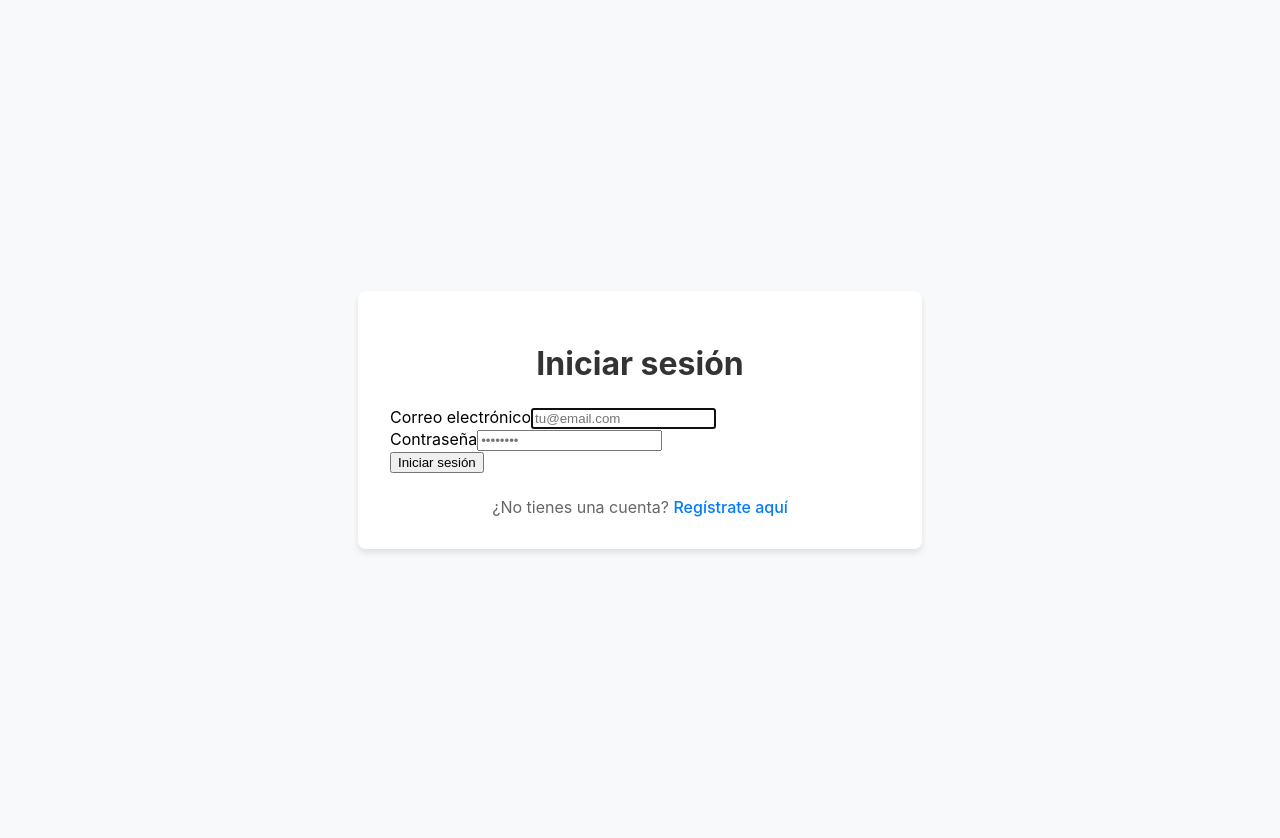
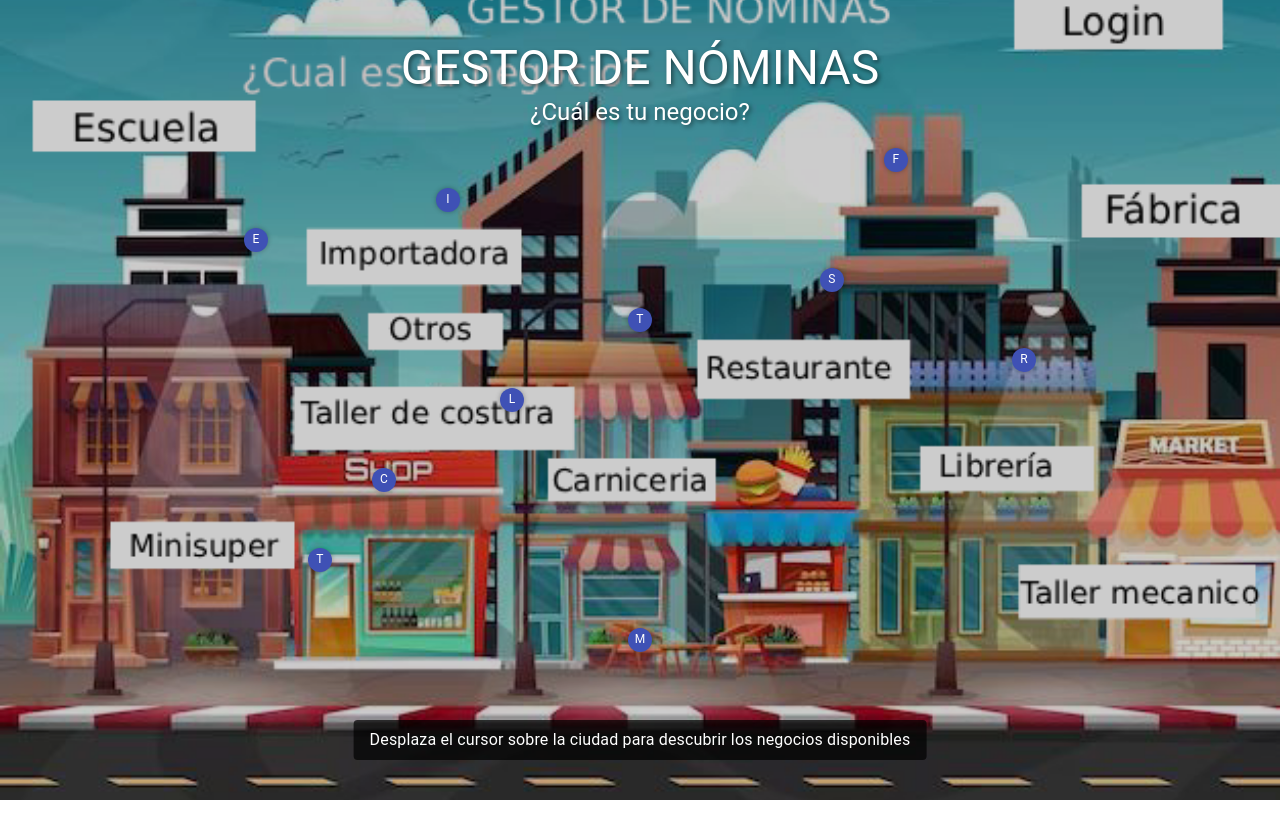
Before and after one commit to EATrejo/gestor_nominas, a React (Create React App) app in the folder frontend/: page / in a window 1280 px wide. Before the commit this address led to /login. After the commit the page ends 800 px from the top, so only its background shows below. Built offline with nearby package versions, Linux system fonts and the light colour scheme.

Commit message:
Implementacion de citymao

```diff
--- a/frontend/src/App.js
+++ b/frontend/src/App.js
@@ -5,6 +5,8 @@ import { useAuth } from './auth/AuthContext';
 import LoginPage from './pages/LoginPage';
 import RegisterPage from './pages/RegisterPage';
 import Dashboard from './pages/Dashboard';
+import CityMap from './components/CityMap';
+import MainLayout from './layouts/MainLayout';
 
 // Componente de Ruta Privada
 const PrivateRoute = ({ children }) => {
@@ -12,10 +14,23 @@ const PrivateRoute = ({ children }) => {
   return user ? children : <Navigate to="/login" />;
 };
 
+// Componente para la página de inicio (landing) con CityMap
+const HomePage = () => (
+  <MainLayout>
+    <CityMap />
+  </MainLayout>
+);
+
 function App() {
   return (
     <BrowserRouter>
       <Routes>
+        {/* Ruta principal ahora muestra el CityMap */}
+        <Route path="/" element={<HomePage />} />
+
+        {/* Ruta alternativa para el CityMap (si se necesita) */}
+        <Route path="/city-map" element={<HomePage />} />
+
         {/* Rutas públicas */}
         <Route path="/login" element={<LoginPage />} />
         <Route path="/register" element={<RegisterPage />} />
@@ -30,8 +45,11 @@ function App() {
           }
         />
 
-        {/* Redirección por defecto */}
-        <Route path="/" element={<Navigate to="/dashboard" />} />
+        {/* Redirección desde el CityMap al registro */}
+        <Route
+          path="/register-from-map"
+          element={<RegisterPage fromMap={true} />}
+        />
 
         {/* Redirección para rutas no encontradas */}
         <Route path="*" element={<Navigate to="/" />} />
--- /dev/null
+++ b/frontend/src/components/BusinessMarker.js
@@ -0,0 +1,68 @@
+import React from 'react';
+import { Box, Typography, Zoom } from '@mui/material';
+
+const BusinessMarker = ({ type, x, y, isHovered, onClick, onMouseEnter, onMouseLeave }) => {
+  return (
+    <Box
+      onClick={onClick}
+      onMouseEnter={onMouseEnter}
+      onMouseLeave={onMouseLeave}
+      sx={{
+        position: 'absolute',
+        left: `${x}%`,
+        top: `${y}%`,
+        transform: 'translate(-50%, -50%)',
+        zIndex: 2,
+        transition: 'all 0.3s ease',
+        '&:hover': {
+          transform: 'translate(-50%, -50%) scale(1.2)',
+        }
+      }}
+    >
+      {/* Punto del marcador */}
+      <Box sx={{
+        width: 24,
+        height: 24,
+        borderRadius: '50%',
+        backgroundColor: isHovered ? '#ff5722' : '#3f51b5',
+        display: 'flex',
+        alignItems: 'center',
+        justifyContent: 'center',
+        color: 'white',
+        fontWeight: 'bold',
+        boxShadow: isHovered ? '0 0 15px rgba(255, 87, 34, 0.7)' : '0 0 5px rgba(0,0,0,0.3)',
+        cursor: 'pointer',
+        position: 'relative',
+      }}>
+        <Typography variant="body2" sx={{ fontSize: '0.75rem' }}>
+          {type.charAt(0).toUpperCase()}
+        </Typography>
+
+        {/* Tooltip con el nombre completo */}
+        <Zoom in={isHovered}>
+          <Typography
+            variant="caption"
+            sx={{
+              position: 'absolute',
+              top: -40,
+              left: '50%',
+              transform: 'translateX(-50%)',
+              whiteSpace: 'nowrap',
+              backgroundColor: 'rgba(0,0,0,0.8)',
+              color: 'white',
+              padding: '4px 12px',
+              borderRadius: 2,
+              fontSize: '0.8rem',
+              textTransform: 'capitalize',
+              boxShadow: '0 2px 10px rgba(0,0,0,0.2)',
+            }}
+          >
+            {type}
+          </Typography>
+        </Zoom>
+      </Box>
+    </Box>
+  );
+};
+
+export default BusinessMarker;
--- /dev/null
+++ b/frontend/src/components/CityMap.js
@@ -0,0 +1,134 @@
+import React, { useState, useEffect } from 'react';
+import { useNavigate } from 'react-router-dom';
+import { Box, Typography } from '@mui/material';
+import BusinessMarker from './BusinessMarker';
+import cityMapImage from '../assets/citytown.png';
+
+const CityMap = () => {
+  const navigate = useNavigate();
+  const [hoveredBusiness, setHoveredBusiness] = useState(null);
+  const [businesses, setBusinesses] = useState([]);
+
+  // Configuración de los negocios basada en tu imagen
+  useEffect(() => {
+    const businessTypes = [
+      'escuela', 'importadora', 'taller de costura',
+      'siripe', 'carniceria', 'fabrica',
+      'restaurante', 'libreria', 'taller mecanico', 'minisuper'
+    ];
+
+    // Posiciones aproximadas (ajusta según tu imagen)
+    const positions = [
+      { x: 20, y: 30 }, { x: 35, y: 25 }, { x: 50, y: 40 },
+      { x: 65, y: 35 }, { x: 30, y: 60 }, { x: 70, y: 20 },
+      { x: 80, y: 45 }, { x: 40, y: 50 }, { x: 25, y: 70 },
+      { x: 50, y: 80 }
+    ];
+
+    setBusinesses(businessTypes.map((type, index) => ({
+      id: index + 1,
+      type,
+      x: positions[index].x,
+      y: positions[index].y
+    })));
+  }, []);
+
+  const handleMarkerClick = (businessType) => {
+    // Navegar directamente al registro con el tipo de negocio seleccionado
+    navigate('/register', {
+      state: {
+        fromMap: true,
+        businessType: businessType
+      }
+    });
+  };
+
+  const handleMarkerHover = (businessType) => {
+    setHoveredBusiness(businessType);
+  };
+
+  return (
+    <Box sx={{
+      position: 'relative',
+      width: '100%',
+      height: '100vh',
+      overflow: 'hidden',
+      background: `url(${cityMapImage}) no-repeat center center`,
+      backgroundSize: 'cover',
+      cursor: 'default',
+    }}>
+      {/* Mapa de fondo */}
+      <Box sx={{
+        position: 'absolute',
+        top: 0,
+        left: 0,
+        width: '100%',
+        height: '100%',
+        background: 'rgba(0, 0, 0, 0.2)',
+        zIndex: 0,
+      }} />
+
+      {/* Título principal */}
+      <Typography variant="h3" sx={{
+        position: 'absolute',
+        top: '5%',
+        left: '50%',
+        transform: 'translateX(-50%)',
+        color: 'white',
+        textShadow: '2px 2px 4px rgba(0, 0, 0, 0.5)',
+        zIndex: 1,
+        textAlign: 'center',
+        width: '100%',
+      }}>
+        GESTOR DE NÓMINAS
+      </Typography>
+
+      {/* Subtítulo */}
+      <Typography variant="h5" sx={{
+        position: 'absolute',
+        top: '12%',
+        left: '50%',
+        transform: 'translateX(-50%)',
+        color: 'white',
+        textShadow: '2px 2px 4px rgba(0, 0, 0, 0.5)',
+        zIndex: 1,
+        textAlign: 'center',
+        width: '100%',
+      }}>
+        ¿Cuál es tu negocio?
+      </Typography>
+
+      {/* Marcadores de negocios */}
+      {businesses.map((business) => (
+        <BusinessMarker
+          key={business.id}
+          type={business.type}
+          x={business.x}
+          y={business.y}
+          isHovered={hoveredBusiness === business.type}
+          onClick={() => handleMarkerClick(business.type)}
+          onMouseEnter={() => handleMarkerHover(business.type)}
+          onMouseLeave={() => handleMarkerHover(null)}
+        />
+      ))}
+
+      {/* Indicación para el usuario */}
+      <Typography variant="body1" sx={{
+        position: 'absolute',
+        bottom: '5%',
+        left: '50%',
+        transform: 'translateX(-50%)',
+        color: 'white',
+        backgroundColor: 'rgba(0, 0, 0, 0.7)',
+        padding: '8px 16px',
+        borderRadius: '4px',
+        textAlign: 'center',
+        zIndex: 1,
+      }}>
+        Desplaza el cursor sobre la ciudad para descubrir los negocios disponibles
+      </Typography>
+    </Box>
+  );
+};
+
+export default CityMap;
--- /dev/null
+++ b/frontend/src/layouts/MainLayout.js
@@ -0,0 +1,18 @@
+import { Box } from '@mui/material';
+
+const MainLayout = ({ children }) => {
+  return (
+    <Box sx={{
+      minHeight: '100vh',
+      display: 'flex',
+      flexDirection: 'column',
+      backgroundColor: '#f5f5f5',
+    }}>
+      <Box component="main" sx={{ flexGrow: 1 }}>
+        {children}
+      </Box>
+    </Box>
+  );
+};
+
+export default MainLayout;
--- a/frontend/src/pages/RegisterPage.js
+++ b/frontend/src/pages/RegisterPage.js
@@ -1,22 +1,55 @@
-import { Link, useNavigate } from 'react-router-dom';
+import { Link, useNavigate, useLocation } from 'react-router-dom';
 import RegisterForm from '../components/RegisterForm';
 import '../styles/AuthPages.css';
+import { useEffect, useState } from 'react';
+import { Box, Typography, Chip } from '@mui/material';
 
 function RegisterPage() {
   const navigate = useNavigate();
+  const location = useLocation();
+  const [businessType, setBusinessType] = useState(null);
+
+  // Efecto para capturar el tipo de negocio si viene del CityMap
+  useEffect(() => {
+    if (location.state?.fromMap) {
+      setBusinessType(location.state.businessType);
+    }
+  }, [location.state]);
 
   const handleRegistrationSuccess = () => {
     navigate('/login', {
-      state: { registrationSuccess: true }
+      state: {
+        registrationSuccess: true,
+        // Mantenemos el estado de fromMap si viene del CityMap
+        ...(businessType && { fromMap: true, businessType })
+      }
     });
   };
 
   return (
     <div className="auth-page">
       <div className="auth-container">
-        <h1>Registro de Empresa</h1>
+        {/* Mostramos el tipo de negocio si viene del CityMap */}
+        {businessType ? (
+          <Box sx={{ textAlign: 'center', mb: 2 }}>
+            <Typography variant="h4" component="h1" gutterBottom>
+              Registro para tu {businessType}
+            </Typography>
+            <Chip
+              label={businessType}
+              color="primary"
+              sx={{ fontSize: '1rem', padding: '0.5rem' }}
+            />
+          </Box>
+        ) : (
+          <h1>Registro de Empresa</h1>
+        )}
 
-        <RegisterForm onSuccess={handleRegistrationSuccess} />
+        {/* Pasamos el businessType al formulario si existe */}
+        <RegisterForm
+          onSuccess={handleRegistrationSuccess}
+          initialBusinessType={businessType}
+        />
 
         <div className="auth-footer">
           ¿Ya tienes una cuenta? <Link to="/login" className="auth-link">Inicia sesión aquí</Link>
```
Also changed, not shown: frontend/src/styles/cityMap.css (added, +33 -0 lines), frontend/src/assets/citytown.png (added), frontend/src/styles/CityMapStyles.js (added).
